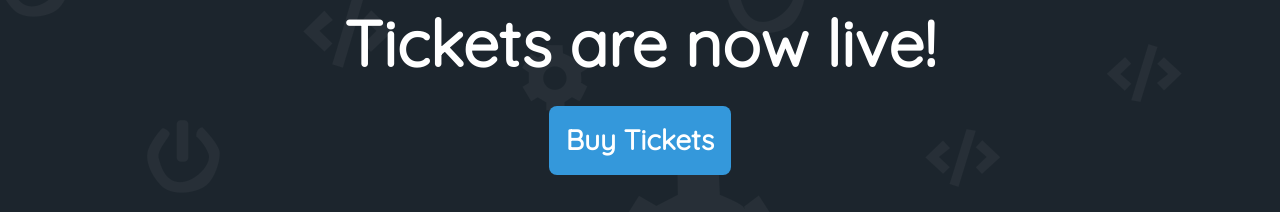
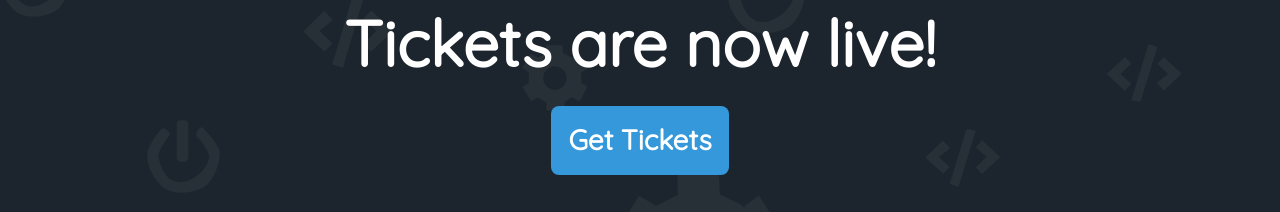
Before and after one commit to HackSussexP/HackSussexWebsite, a React (Create React App) app: page /events/gamejam in a window 1280 px wide. Shown: the part 1080-1292 px from the top of the page. Built offline with nearby package versions, Linux system fonts and the light colour scheme.

Commit message:
feat: load on gamejam page

```diff
--- a/src/App.js
+++ b/src/App.js
@@ -1,7 +1,7 @@
 import './App.css';
 
-import React, { Suspense, lazy } from "react";
-import { BrowserRouter, Routes, Route } from "react-router-dom";
+import React, { Suspense, lazy, useEffect } from "react";
+import { BrowserRouter, Routes, Route, useNavigate } from "react-router-dom";
 import ScrollToTop from './components/ScrollToTop';
 import { Link } from 'react-router-dom';
 
@@ -62,6 +62,21 @@ const App = () => {
       </div>
       }>
       <BrowserRouter>
+        <RouterReload />
+      </BrowserRouter>
+    </Suspense>
+  );
+}
+
+function RouterReload() {
+  const navigate = useNavigate();
+  useEffect(() => {
+    if (window.location.pathname === "/") {
+      navigate("/events/gamejam");
+    }
+  }, []);
+  return (
+    <>
       <ScrollToTop />
       <Navbar />
       <Routes>
@@ -80,9 +95,8 @@ const App = () => {
         <Route path="*" element={<NoMatch />} />
       </Routes>
       <Footer />
-      </BrowserRouter>
-    </Suspense>
-  );
+    </>
+  )
 }
 
 export default App;
--- a/src/components/TicketSection.js
+++ b/src/components/TicketSection.js
@@ -7,7 +7,7 @@ const TicketSection = (props) => {
         <h2 className="display-3 text-center fw-bold">Tickets are now live!</h2>
       </div>
       <div className='row pt-3'>
-        <button type='button' className='btn btn-blue btn-lg p-3 w-auto me-auto ms-auto' onClick={() => window.open(props.url, '_blank')}><span className="h3 fw-bold">Buy Tickets</span></button>
+        <button type='button' className='btn btn-blue btn-lg p-3 w-auto me-auto ms-auto' onClick={() => window.open(props.url, '_blank')}><span className="h3 fw-bold">Get Tickets</span></button>
       </div>
     </div>
   );
```
Lines whose indentation alone changed are shown as unchanged.
